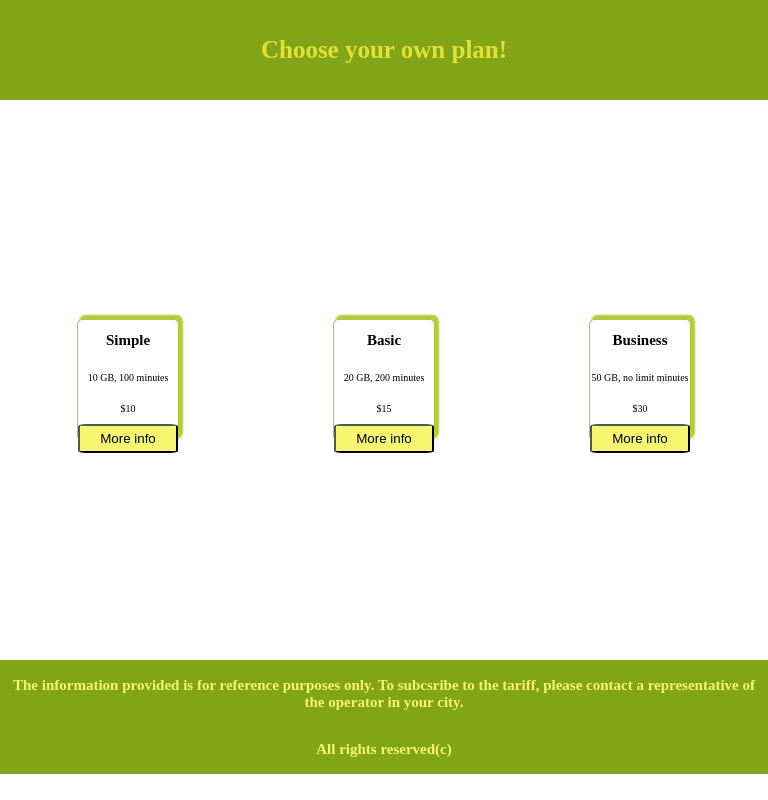
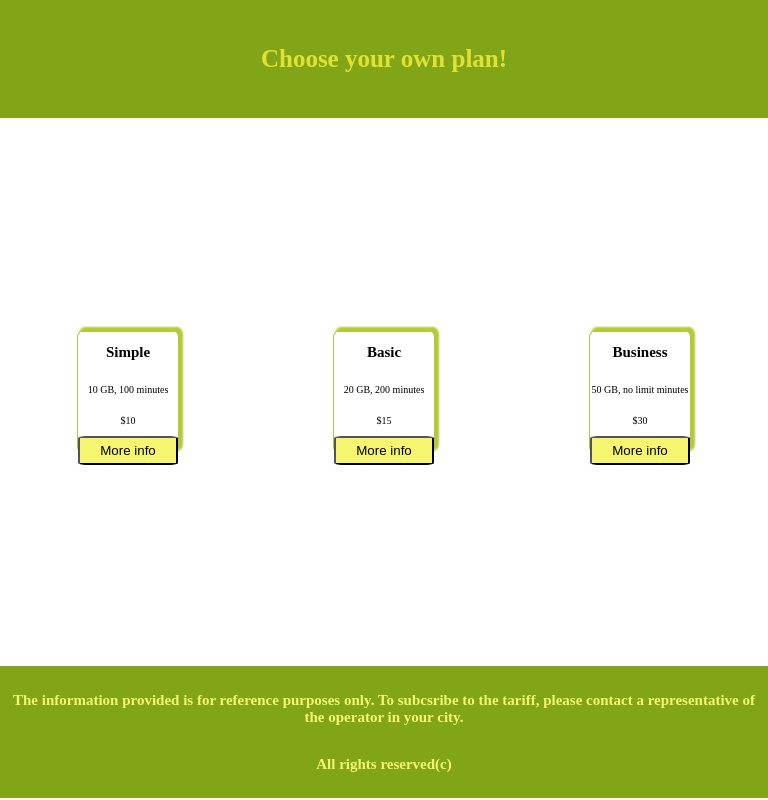
Before and after one commit to alexandrazvereva/mobilePlan, a plain HTML site: page index.html in a window 768 px wide. Drawn offline with Linux system fonts and the light colour scheme.

Commit message:
feat:add media request, adjust fonts and sizes

```diff
--- a/style.css
+++ b/style.css
@@ -1,7 +1,7 @@
 header {
-    height: 100px;
+    height: 15%;
     background-color: rgb(130, 165, 24);
-    font-size: 30px;
+    font-size: 45px;
     font-weight: bolder;
     color: rgb(245, 245, 112);
     color: rgb(225, 225, 52);
@@ -11,7 +11,7 @@ header {
 }
 
 body {
-    height: 100vh;
+    height: 98vh;
     margin: 0;
     overflow-y: scroll;
     transition: 1s;
@@ -44,9 +44,9 @@ main {
 
 footer {
 
-    height: 100px;
+    height: 15%;
     background-color: rgb(130, 165, 24);
-    font-size: 15px;
+    font-size: 23px;
     font-weight: bolder;
     color: rgb(245, 245, 112);
     display: flex;
@@ -148,6 +148,7 @@ footer {
 
         height: 130px;
         text-align: center;
+        font-size: 15px;
     }
 }
 
@@ -164,6 +165,12 @@ footer {
         left: 15%;
     }
 
+}
+
+@media (min-width: 630px) and (max-width: 1098px) {
+    .modal {
+        width: 350px;
+        height: 350px;
     }
 
     @media(min-width:768px) and (max-width:1280px) {
```
Lines whose indentation alone changed are shown as unchanged.
